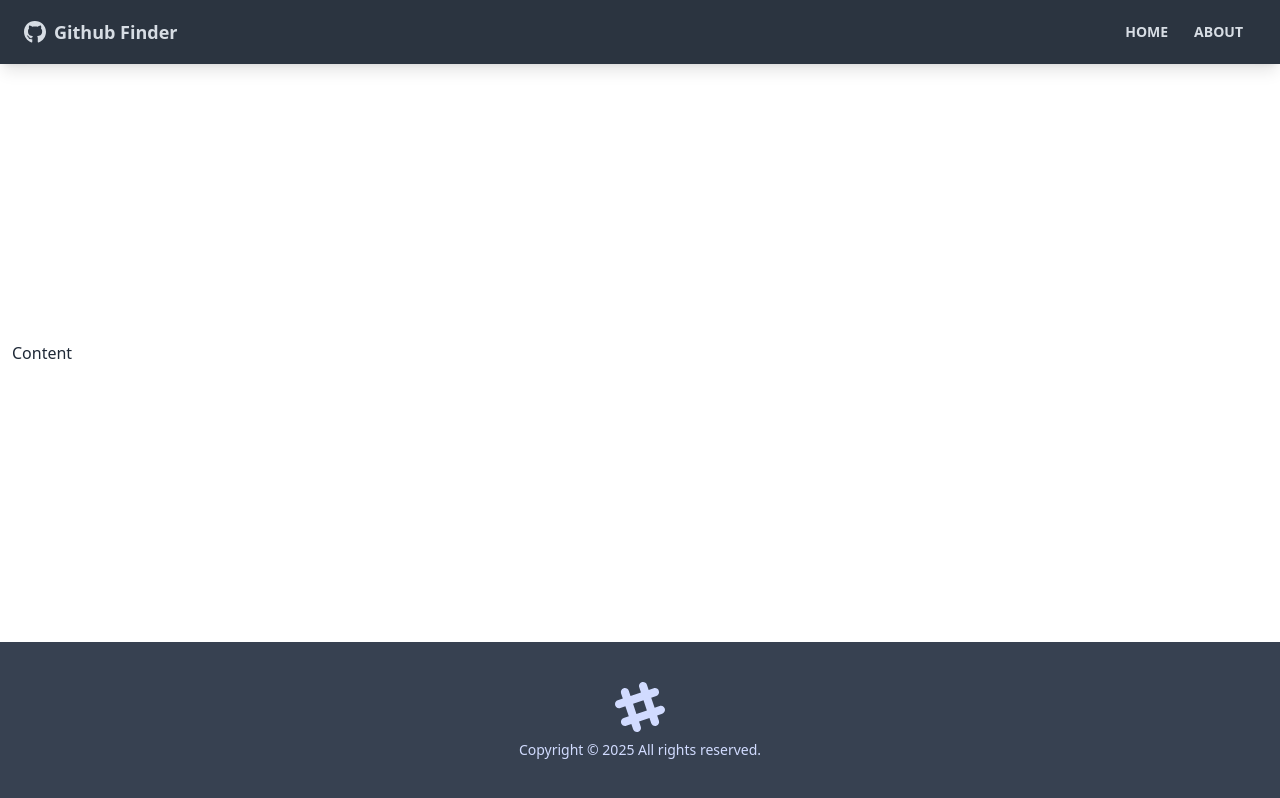
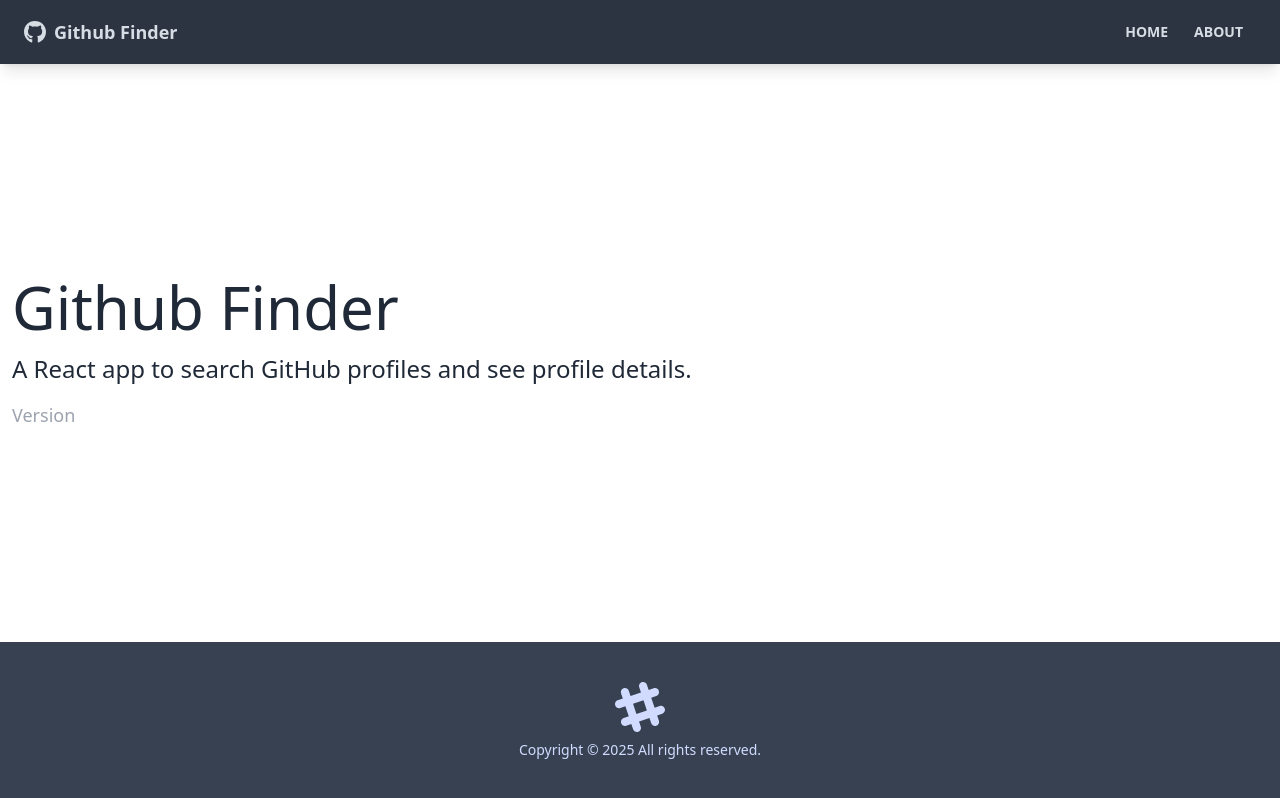
Before and after one commit to kaankurcer/github-finder, a React (Create React App) app: page /about in a window 1280 px wide. Built offline with nearby package versions, Linux system fonts and the light colour scheme.

Commit message:
feat: add about, home, notfound pages

```diff
--- a/src/App.js
+++ b/src/App.js
@@ -1,4 +1,7 @@
-import { BrowserRouter as Router } from "react-router-dom";
+import { BrowserRouter as Router, Route, Routes } from "react-router-dom";
+import Home from "./pages/Home";
+import About from "./pages/About";
+import NotFound from "./pages/NotFound";
 import Navbar from "./components/layout/Navbar";
 import Footer from "./components/layout/Footer";
 
@@ -8,7 +11,14 @@
       <div class="flex flex-col justify-between h-screen">
         <Navbar />
 
-        <main className="container mx-auto px-3 pb-12">Content</main>
+        <main className="container mx-auto px-3 pb-12">
+          <Routes>
+            <Route path="/" element={<Home />} />
+            <Route path="/about" element={<About />} />
+            <Route path="/not-found" element={<NotFound />} />
+            <Route path="/*" element={<NotFound />} />
+          </Routes>
+        </main>
         <Footer />
       </div>
     </Router>
--- /dev/null
+++ b/src/pages/About.jsx
@@ -0,0 +1,17 @@
+import React from "react";
+
+function About() {
+  return (
+    <>
+      <h1 className="text-6xl mb-4">Github Finder</h1>
+      <p className="mb-4 text-2xl font-light">
+        A React app to search GitHub profiles and see profile details.
+      </p>
+      <p className="text-lg text-gray-400">
+        Version <span className="text-white">1.0.0</span>
+      </p>
+    </>
+  );
+}
+
+export default About;
--- /dev/null
+++ b/src/pages/Home.jsx
@@ -0,0 +1,11 @@
+import React from "react";
+
+function Home() {
+  return (
+    <div>
+      <h1 className="text-6xl">Welcome</h1>
+    </div>
+  );
+}
+
+export default Home;
--- /dev/null
+++ b/src/pages/NotFound.jsx
@@ -0,0 +1,22 @@
+import React from "react";
+import { FaHome } from "react-icons/fa";
+import { Link } from "react-router-dom";
+
+function NotFound() {
+  return (
+    <div className="hero">
+      <div className="text-center hero-content">
+        <div className="max-w-lg">
+          <h1 className="text-8xl font-bold mb-8">Oops!</h1>
+          <p className="text-5xl mb-8">404 - Page not found!</p>
+          <Link to="/" className="btn btn-primary btn-lg">
+            <FaHome className="mr-2" />
+            Back To Home
+          </Link>
+        </div>
+      </div>
+    </div>
+  );
+}
+
+export default NotFound;
```
